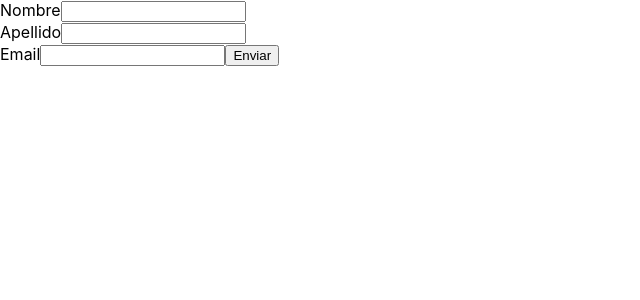
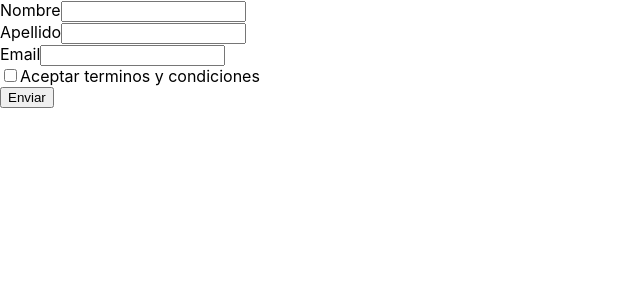
Before and after one commit to mamerida/react-formik, a React (Create React App) app: page / in a window 1280 px wide. Shown: the top 300 px of the page, without its empty margins (0-640 px from the left). Built offline with nearby package versions, Linux system fonts and the light colour scheme.

Commit message:
componente de checkBox personalizado

```diff
--- a/src/App.js
+++ b/src/App.js
@@ -1,5 +1,6 @@
 //vamos a utilizar todas las dependencias que nos entrega formik para realizar nuestro formulario
 import {Formik ,Form,Field,ErrorMessage} from 'formik'
+import CheckBox from './components/CheckBox'
 import TextInput from './components/TextInput'
 
 
@@ -38,15 +39,6 @@
 
                         {/* Uso y creacion de un componente personalizado */}
                         <TextInput name = "name" label="Nombre"/>
-
-                        {/* PARA PODER USAR CSS DEBO USAR CLASS NAME
-                        <Field name="name" type="text" className="input" /> */}
-                        {/* En caso de querer utilizar un text area debo utilizar la propiead de as pudiendo usar textarea select colocando las opciones entre etiquetas  */}
-                        {/* <Field name="select" as="select" className="input" >
-                            <option value="a">Chachito Feliz</option>
-                            <option value="b">Chachito Triste </option>
-                        </Field> */}
-                        {/* <ErrorMessage name="name"/> */}
                         <label>Apellido</label>
                         <Field name="lastname" type="text" />
                         <ErrorMessage name="lastname"/>
@@ -54,6 +46,9 @@
                         <label>Email</label>
                         <Field name="email" type="email" />
                         <ErrorMessage name="email"/>
+                        <CheckBox name="accept">
+                            Aceptar terminos y condiciones
+                        </CheckBox>
                         <button type="submit">Enviar</button>
                     </Form>
         }
@@ -62,3 +57,70 @@
 }
 
 export default App;
+
+
+
+// //vamos a utilizar todas las dependencias que nos entrega formik para realizar nuestro formulario
+// import {Formik ,Form,Field,ErrorMessage} from 'formik'
+// import TextInput from './components/TextInput'
+
+
+
+// function App() {
+//   //agrego validaciones por fuera de formik para que quede mas organizado
+//   const validate = (values) =>{
+//     const errors = { }
+//     if(!values.name){
+//       errors.name = "Requerido"
+//     } else if(values.name.length < 5 ){
+//       errors.name = "El nombre es muy corto"
+//     }
+//     if(!values.lastname){
+//       errors.lastname = "Requerido"
+//     } else if(values.lastname.length < 5 ){
+//       errors.lastname = "El apellido es muy corto"
+//     }
+
+
+//     return errors
+//   }
+//   return (
+//     <Formik
+//         initialValues={{
+//             name: '',
+//             lastname:'',
+//             email:"",
+//           }}
+//         validate={validate}
+//         onSubmit={values => console.log(values)}
+//     >
+//         {formik =>
+//                     // reemplazamos lo generado por etiquetas propias de formik, como son Form Fiel y ErrorMessage
+//                     <Form onSubmit={formik.handleSubmit}>
+
+//                         {/* Uso y creacion de un componente personalizado */}
+//                         <TextInput name = "name" label="Nombre"/>
+
+//                         {/* PARA PODER USAR CSS DEBO USAR CLASS NAME
+//                         <Field name="name" type="text" className="input" /> */}
+//                         {/* En caso de querer utilizar un text area debo utilizar la propiead de as pudiendo usar textarea select colocando las opciones entre etiquetas  */}
+//                         {/* <Field name="select" as="select" className="input" >
+//                             <option value="a">Chachito Feliz</option>
+//                             <option value="b">Chachito Triste </option>
+//                         </Field> */}
+//                         {/* <ErrorMessage name="name"/> */}
+//                         <label>Apellido</label>
+//                         <Field name="lastname" type="text" />
+//                         <ErrorMessage name="lastname"/>
+//                         <br/>
+//                         <label>Email</label>
+//                         <Field name="email" type="email" />
+//                         <ErrorMessage name="email"/>
+//                         <button type="submit">Enviar</button>
+//                     </Form>
+//         }
+//     </Formik>
+//   );
+// }
+
+// export default App;
--- /dev/null
+++ b/src/components/CheckBox.js
@@ -0,0 +1,19 @@
+import { useField } from "formik"
+
+//en este caso para poder usar un componente de checkbox tengo que discriminar las propieades
+//y colocarle el tipo para poder usar la prop checked
+const CheckBox = ({children,...props}) => {
+    const [field,meta] = useField({...props, type:'checkbox'})
+    console.log({field,meta})
+    return(
+        <div>
+            <label>
+                <input type="checkbox" {...field} {...props}/>
+                {children}
+            </label>
+            {meta.touched && meta.error ? <div>{meta.error}</div> : null }
+        </div>
+    )
+}
+
+export  default CheckBox
--- a/src/components/TextInput.js
+++ b/src/components/TextInput.js
@@ -5,7 +5,8 @@
     //para esto le paso las propieades que tome en el front al useField
     const [field , meta] = useField(props)
 
-    console.log({field,meta})
+
+
     return(
         <div>
             <label>{label}</label>
```
